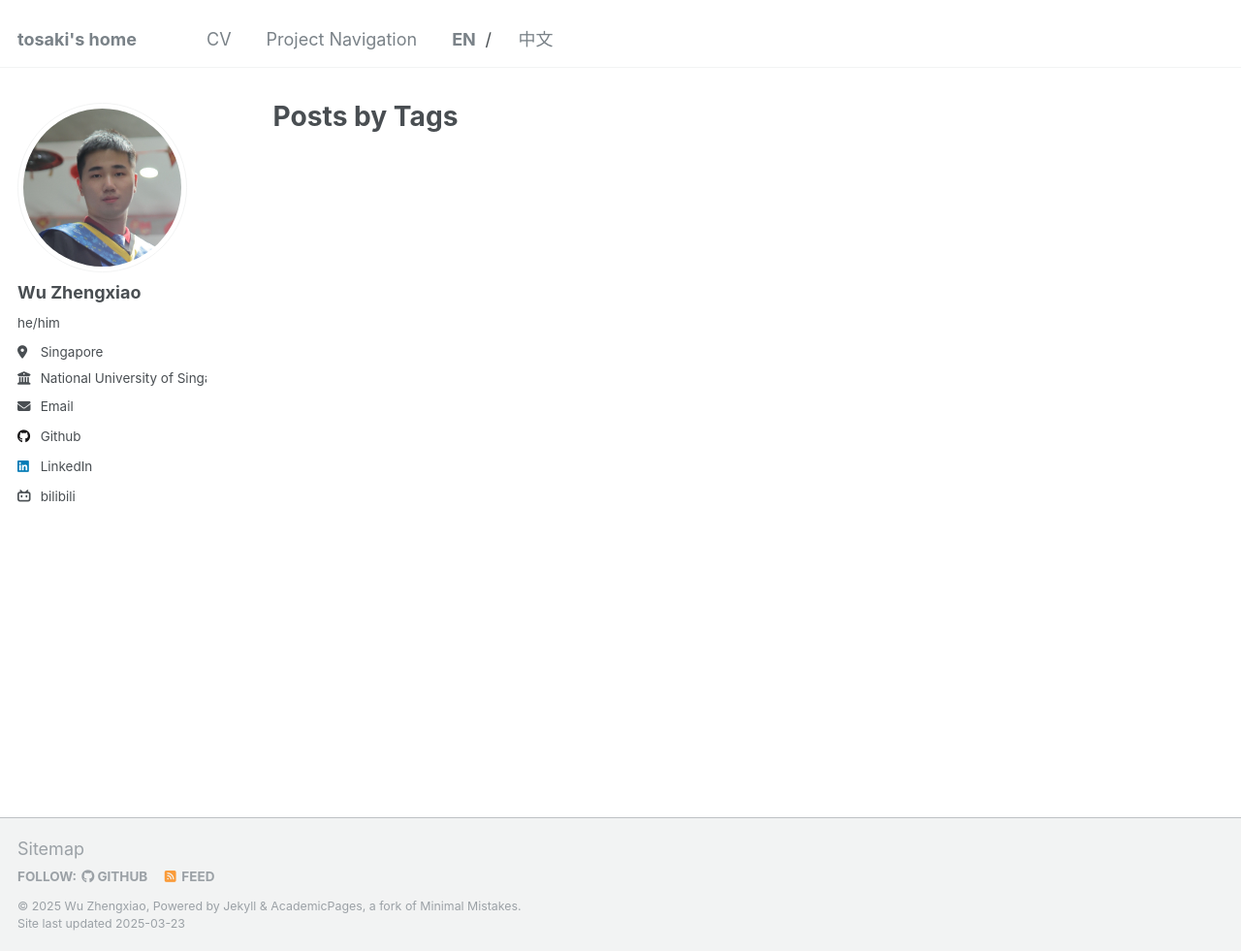
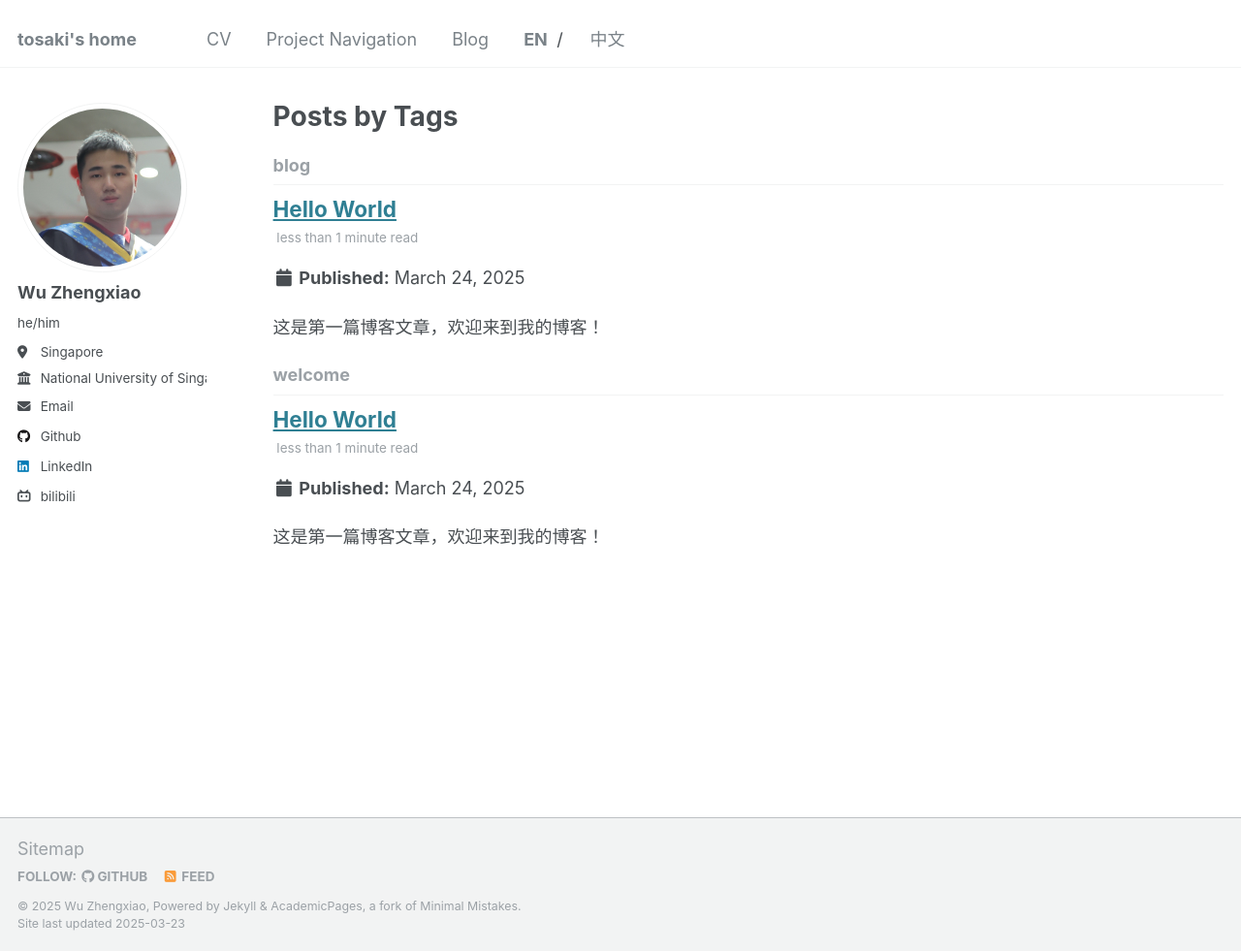
Before and after one commit to t0saki/t0saki.github.io, a Jekyll site: the page built from _pages/tag-archive.html, in a window 1280 px wide and 981 px high. Shown: the whole window at 97% size. Built offline with Jekyll 4.4.1, drawn with Linux system fonts in a browser that asks for light colours.

Commit message:
Add blog section and pages for English and Chinese content
- Updated navigation to include a link to the new Blog section.
- Created English and Chinese blog pages with pagination and recent posts display.
- Added a sample blog post titled 'Hello World' in both languages.

```diff
--- a/_data/navigation.yml
+++ b/_data/navigation.yml
@@ -10,3 +10,6 @@ main:
 
   - title: "Project Navigation"
     url: /navigation/
+
+  - title: "Blog"
+    url: /blog/
--- /dev/null
+++ b/_posts/2024-05-17-hello-world.md
@@ -0,0 +1,10 @@
+---
+title: 'Hello World'
+date: 2025-03-24
+permalink: /posts/2025/03/hello-world/
+tags:
+  - blog
+  - welcome
+---
+
+这是第一篇博客文章，欢迎来到我的博客！
```
Also changed, not shown: _pages/blog-zh.md (added, +27 -0 lines), _pages/blog.md (added, +27 -0 lines).
